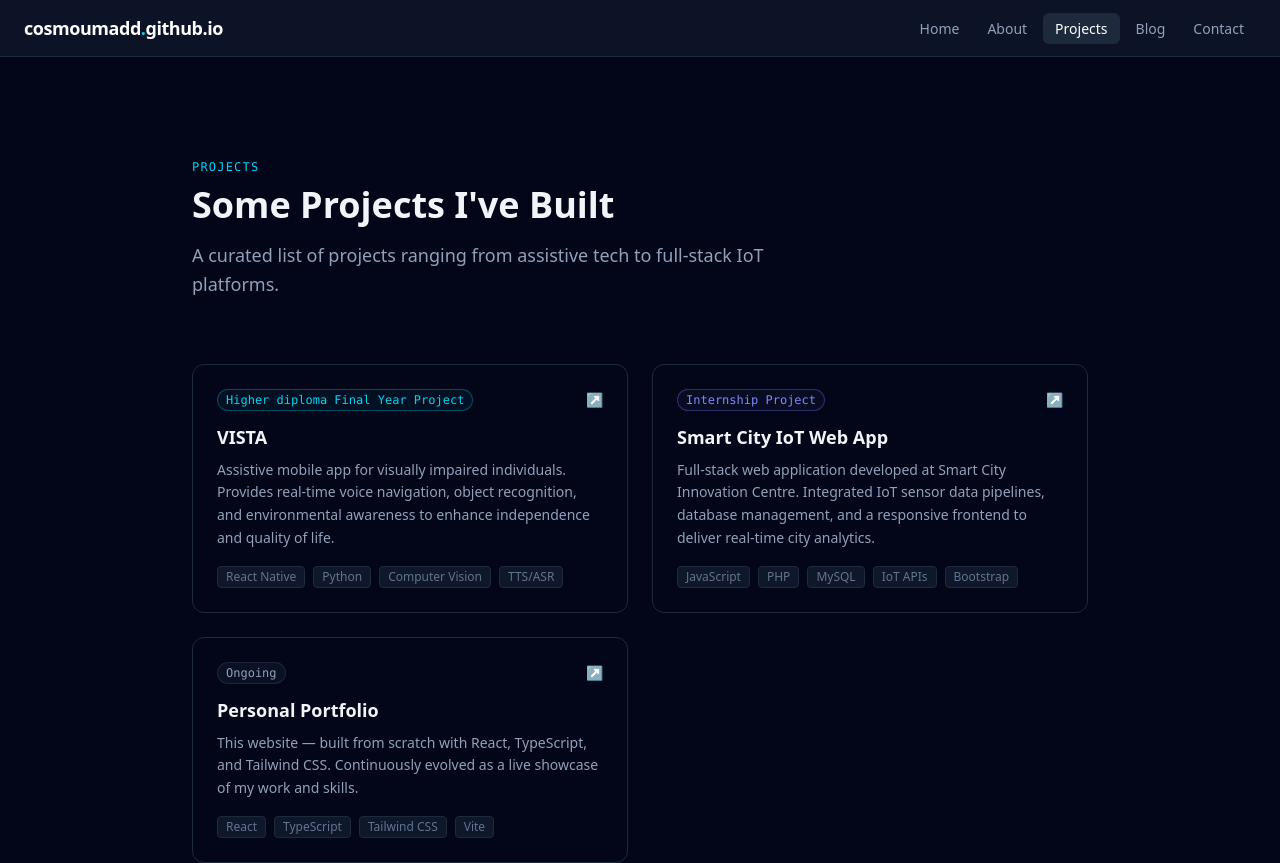
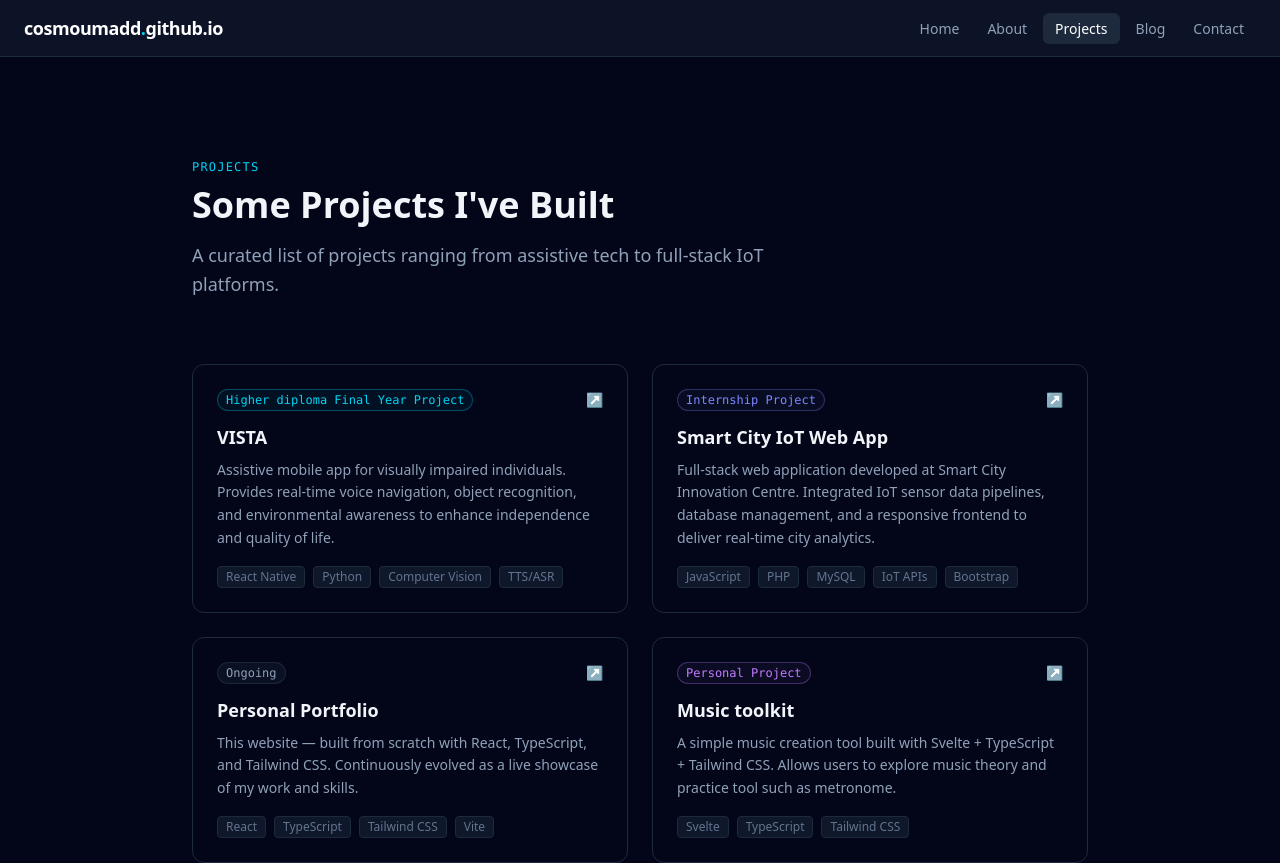
Before and after one commit to cosmoumadd/cosmoumadd.github.io, a React (Vite) app: page /projects in a window 1280 px wide. Shown: the top 863 px of the page. Built offline with nearby package versions, Linux system fonts and the light colour scheme.

Commit message:
Update Projects.tsx

```diff
--- a/src/pages/Projects.tsx
+++ b/src/pages/Projects.tsx
@@ -23,6 +23,14 @@ const projects = [
     stack: ['React', 'TypeScript', 'Tailwind CSS', 'Vite'],
     link: 'https://cosmoumadd.github.io/',
   },
+  {
+    title: 'Music toolkit',
+    tag: 'Personal Project',
+    tagColor: 'text-purple-400 border-purple-400/30 bg-purple-400/5',
+    desc: 'A simple music creation tool built with Svelte + TypeScript + Tailwind CSS. Allows users to explore music theory and practice tool such as metronome.',
+    stack: ['Svelte', 'TypeScript', 'Tailwind CSS'],
+    link: 'https://cosmoumadd.github.io/MusicToolkit/',
+  }
 ]
 
 export default function Projects() {
```
